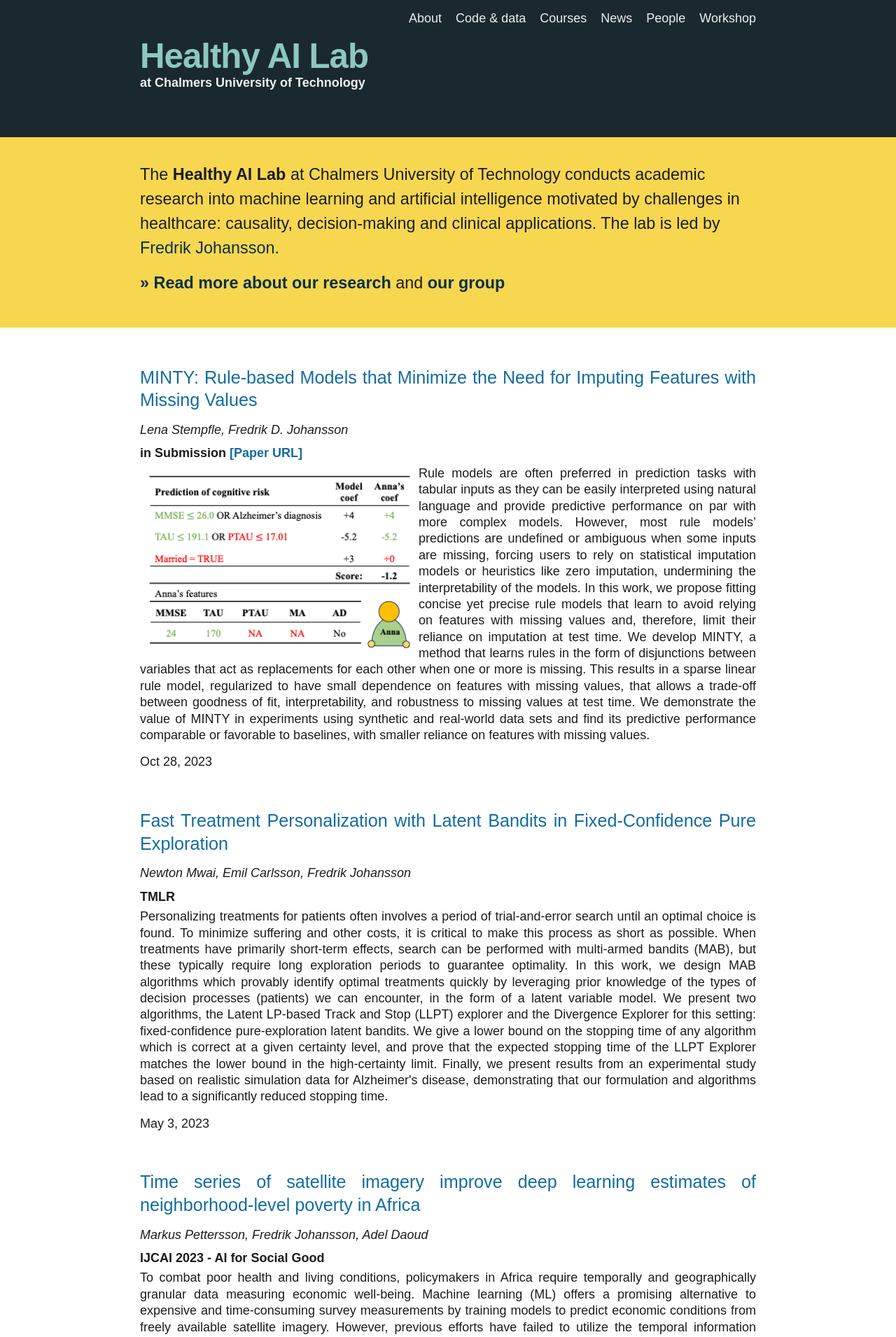
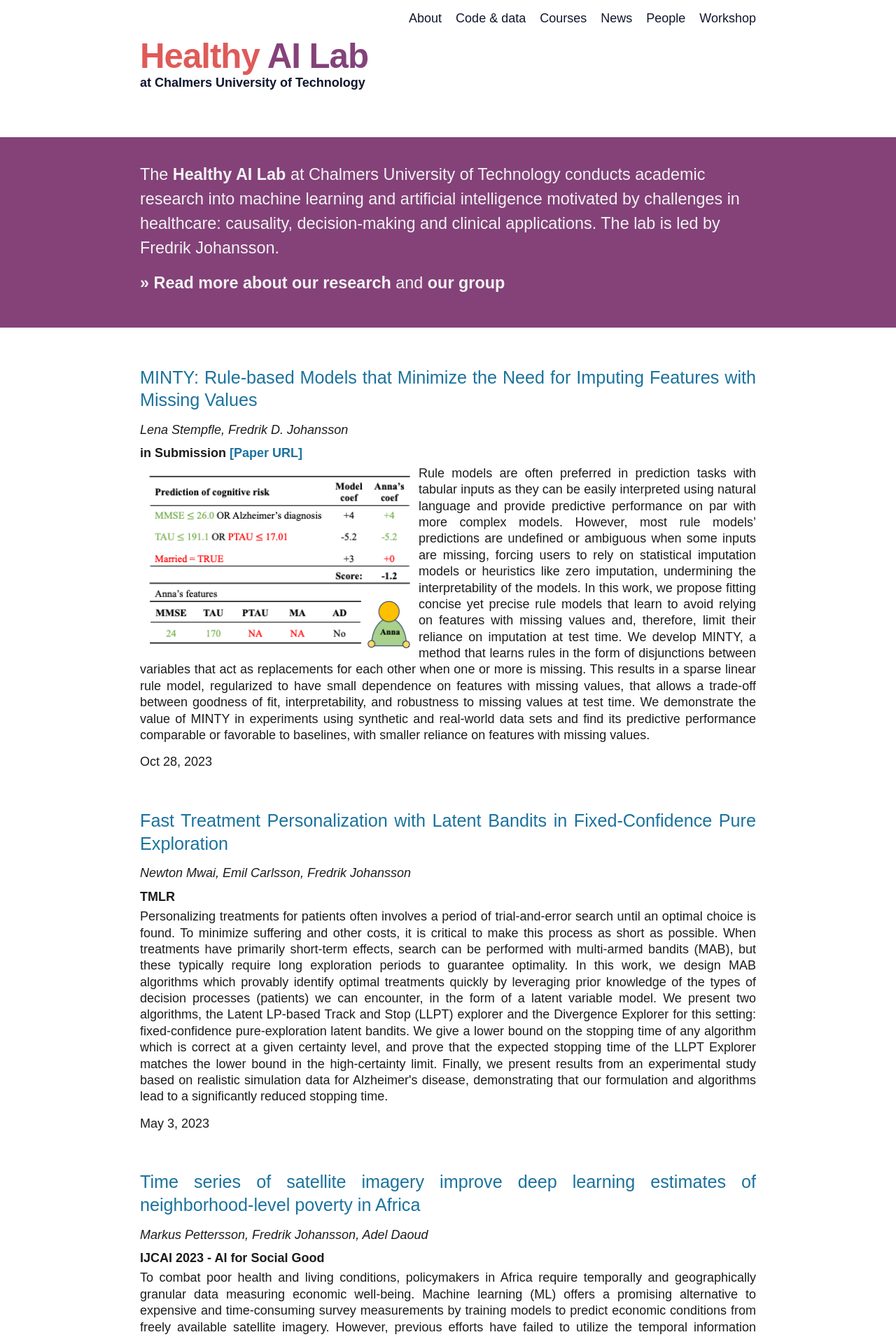
Before and after one commit to Healthy-AI/healthy-ai.github.io, a Jekyll site: the page built from index.markdown, in a window 1280 px wide. Shown: the top 1910 px of the page at 70% size. Built offline with Jekyll 4.4.1, drawn with Linux system fonts in a browser that asks for light colours.

Commit message:
changed colors

```diff
--- a/_includes/header.html
+++ b/_includes/header.html
@@ -3,7 +3,7 @@
     {%- assign default_paths = site.pages | map: "path" -%}
     {%- assign page_paths = site.header_pages | default: default_paths -%}
     <div class="site-title">
-      <a rel="author" href="{{ "/" | relative_url }}">{{ site.title | escape }}<br/></a>
+      <a rel="author" href="{{ "/" | relative_url }}">Healthy <span id="title-ai">AI Lab</span><br/></a>
       <div class="site-subtitle">at Chalmers University of Technology</div>
     </div>
 
--- a/_sass/healthyai.scss
+++ b/_sass/healthyai.scss
@@ -16,12 +16,15 @@ $grey-color-light: lighten($grey-color, 40%) !default;
 $grey-color-dark:  darken($grey-color, 40%) !default;
 
 $text-color:       $grey-color-dark;
-$text-color-header: #eee;
+$text-color-header: #f3f3f3;
+$text-color-title: #DE5B59; /*8EC7C1*/
+$text-color-title2: #844279; /*8EC7C1*/
+$text-color-subtitle: #10172D;
 $background-color: #fff; /*#F9FBF2 !default;*/
-$background-color2: #1A2930 !default;
-$background-color3: #F7D750 !default; /*FAD7BE*/
+$background-color2: #fff !default; /* 1A2930, DE5B59 */
+$background-color3: #844279 !default; /*FAD7BE, F7D750, 844279*/
 $brand-color:      #132C42 !default; /*1C0E58*/
-$link-color:       #136Ca2 !default;
+$link-color:       #1B729D !default;
 $link-color-dark:  darken($link-color, 20%) !default;
 
 $dark-accent-color: #2C363F;
--- a/_sass/healthyai/_layout.scss
+++ b/_sass/healthyai/_layout.scss
@@ -8,12 +8,13 @@
   background-color: $background-color3;
   @include relative-font-size(1.3);
   line-height: $base-line-height * $base-font-size * 1.5;
+  color: $text-color-header;
 }
 
 .home-header a {
   &,
   &:visited {
-    color: $link-color-dark;
+    color: $text-color-header;
   }
 }
 
@@ -35,7 +36,7 @@
 .site-title {
   padding-top: 3.0em;
   padding-bottom: 2.0em;
-  color: #8EC7C1;
+  color: $text-color-title;
   float: left;
 }
 .site-title a {
@@ -47,17 +48,25 @@
 
   &,
   &:visited {
-    color: #8EC7C1;
+    color: $text-color-title;
+  }
+}
+
+.site-title #title-ai {
+  &,
+  &:visited {
+    color: $text-color-title2;
   }
 }
 
 .site-subtitle {
   margin-bottom: $spacing-unit;
   font-weight: bold;
+  color: $text-color-subtitle;
 
   &,
   &:visited {
-    color: $text-color-header;
+    color: $text-color-subtitle;
   }
 }
 
@@ -74,7 +83,7 @@
   }
 
   .page-link {
-    color: $text-color-header;
+    color: $text-color-subtitle;
     line-height: $base-line-height;
 
     // Gaps between nav items, but not on the last one
@@ -84,7 +93,7 @@
 
     &,
     &:visited {
-      color: $text-color-header;
+      color: $text-color-subtitle;
     }
   }
 
@@ -266,7 +275,7 @@
 
 .post-title {
   @include relative-font-size(2.3);
-  font-weight: bold;
+  font-weight: normal; /*bold;*/
 
   @include media-query($on-laptop) {
       @include relative-font-size(2);
@@ -469,6 +478,14 @@ Post list
   padding-top: $spacing-unit;
   padding-bottom: $spacing-unit;
   background-color: $background-color3;
+  color: $text-color-header;
+}
+
+.people-header a {
+  &,
+  &:visited {
+    color: $text-color-header;
+  }
 }
 
 .people-content {
```
